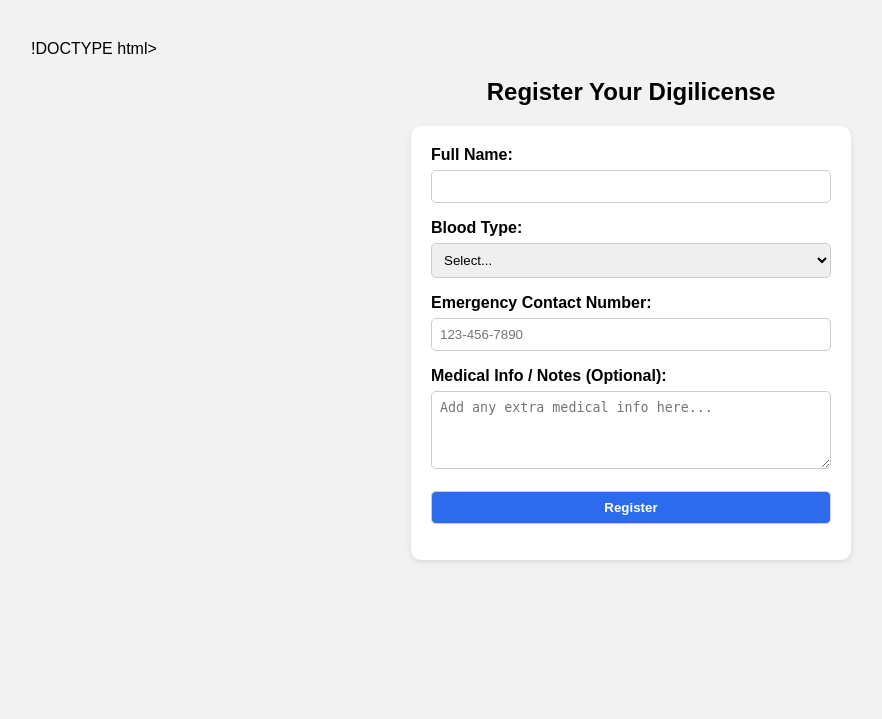
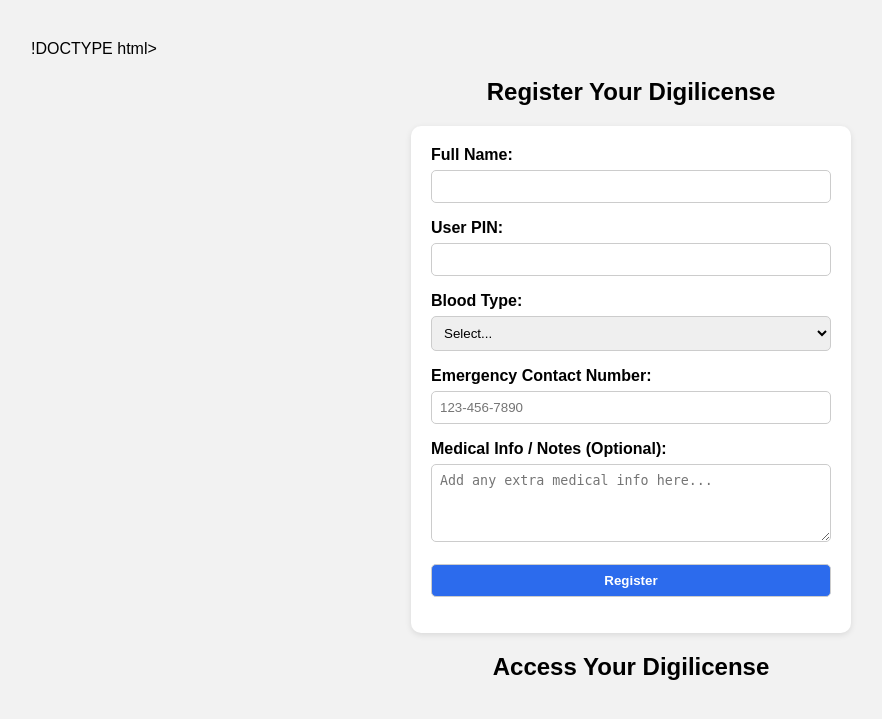
Before and after one commit to CBNeal/Digiliscense, a Flask app: page / in a window 1280 px wide. Shown: the top 719 px of the page, without its empty margins (9-891 px from the left). Run offline with Flask 3, Linux system fonts and the light colour scheme.

Commit message:
Creating PIN Entry

```diff
--- a/WEBDEV/app.py
+++ b/WEBDEV/app.py
@@ -16,6 +16,7 @@ db = SQLAlchemy(app)
 ################
 class User(db.Model):
     id = db.Column(db.Integer, primary_key = True)
+    pin = db.Column(db.String(5), nullable = False)
     name = db.Column(db.String(50), nullable = False)
     bloodtype = db.Column(db.String(10), nullable = False)
     contact = db.Column(db.String(50), nullable = False)
@@ -34,6 +35,7 @@ def register():
     print("FORM DATA RECEIVED:", request.form)
 
     # Grab and strip form fields
+    pin = request.form.get("pin", "").strip()
     name = request.form.get("name", "").strip()
     blood = request.form.get("blood", "").strip()
     contact = request.form.get("contact", "").strip()
@@ -44,13 +46,26 @@ def register():
         return "Please fill out all required fields.", 400
 
     # Save to database
-    new_user = User(name = name, bloodtype = blood, contact = contact, info = info)
+    new_user = User(name = name, pin = pin,  bloodtype = blood, contact = contact, info = info)
     db.session.add(new_user)
     db.session.commit()
 
-    print(f"✅ Saved user: {name}, {blood}, {contact}, {info}")
+    print(f"✅ Saved user: {name}, {pin}, {blood}, {contact}, {info}")
 
     return redirect(url_for("user_list"))
+
+
+@app.route('/user/<int:user_id>')
+def get_user(user_id):
+    conn = get_db_connection()
+    user = conn.execute('SELECT * FROM users WHERE id = ?', (user_id,)).fetchone()
+    conn.close()
+
+    if user:
+        return render_template('user.html', user=user)
+    else:
+        return f"User with ID {user_id} not found.", 404
+
 
 @app.route("/USER")
 def user_list():
--- a/WEBDEV/templates/index.html
+++ b/WEBDEV/templates/index.html
@@ -82,7 +82,7 @@
     {% if users %}
         <ul>
             {% for user in users %}
-                <li><strong>{{ user.name }}</strong> - {{ user.bloodtype }} - {{ user.contact }} - {{ user.info }}</li>
+                <li><strong>{{ user.name }}</strong> - {{ user.bloodtype }} - {{ user.PIN}} - {{ user.contact }} - {{ user.info }}</li>
             {% endfor %}
         </ul>
     {% else %}
--- a/WEBDEV/templates/register.html
+++ b/WEBDEV/templates/register.html
@@ -50,6 +50,9 @@
         <label for="name">Full Name:</label>
         <input type="text" id="name" name="name" required>
 
+        <!-- PIN-->
+        <label for="PIN">User PIN:</label>
+        <input type="text" name="pin" pattern="\d{4}" maxlength="4" required title="Enter a 4-digit PIN">
         <!-- Blood Type -->
         <label for="blood">Blood Type:</label>
         <select id="blood" name="blood" required>
@@ -76,4 +79,11 @@
         <button type="submit">Register</button>
     </form>
 </body>
+
+<head>
+    <title> Enter PIN</title>
+</head>
+<body>
+    <h2>Access Your Digilicense</h2>
+</body>
 </html>
--- /dev/null
+++ b/WEBDEV/templates/user.html
@@ -0,0 +1,6 @@
+<h2>User Info</h2>
+<p>Pin: {{ user['name'] }}</p>
+<p>Name: {{ user['name'] }}</p>
+<p>Blood Type: {{ user['blood'] }}</p>
+<p>Contact: {{ user['contact'] }}</p>
+<p>Notes: {{ user['info'] }}</p>
```
